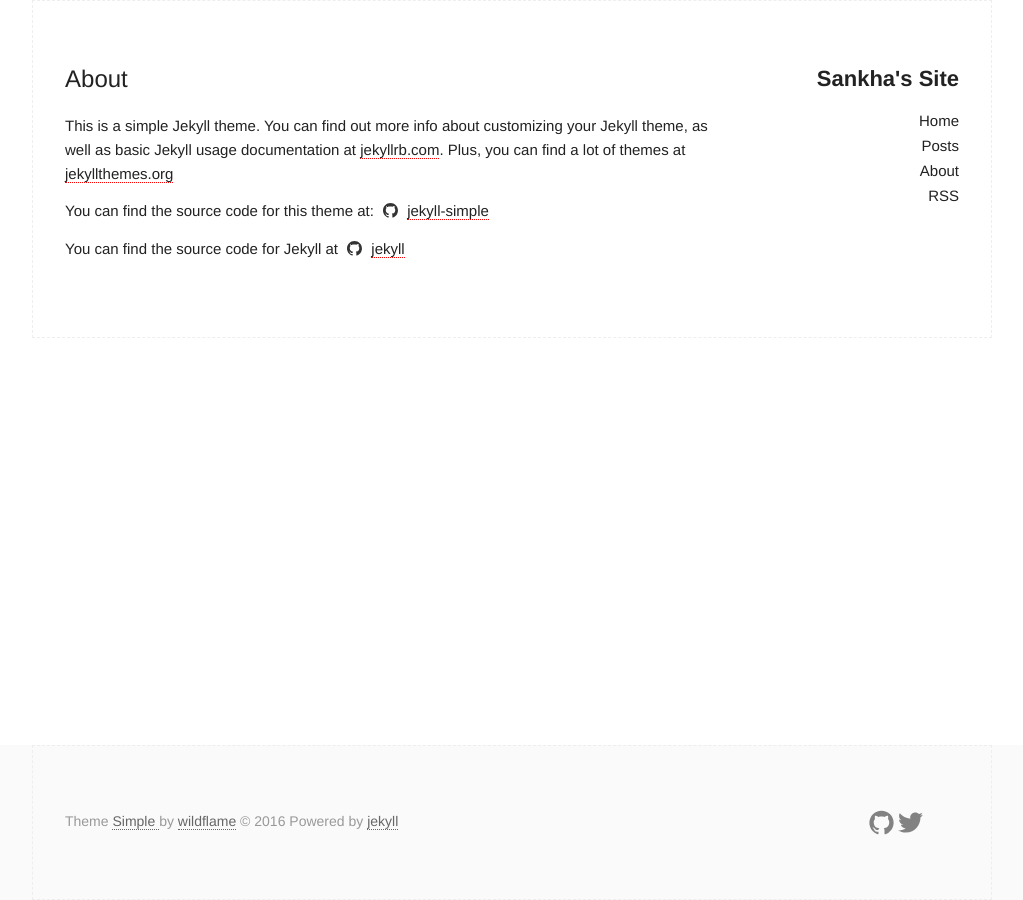
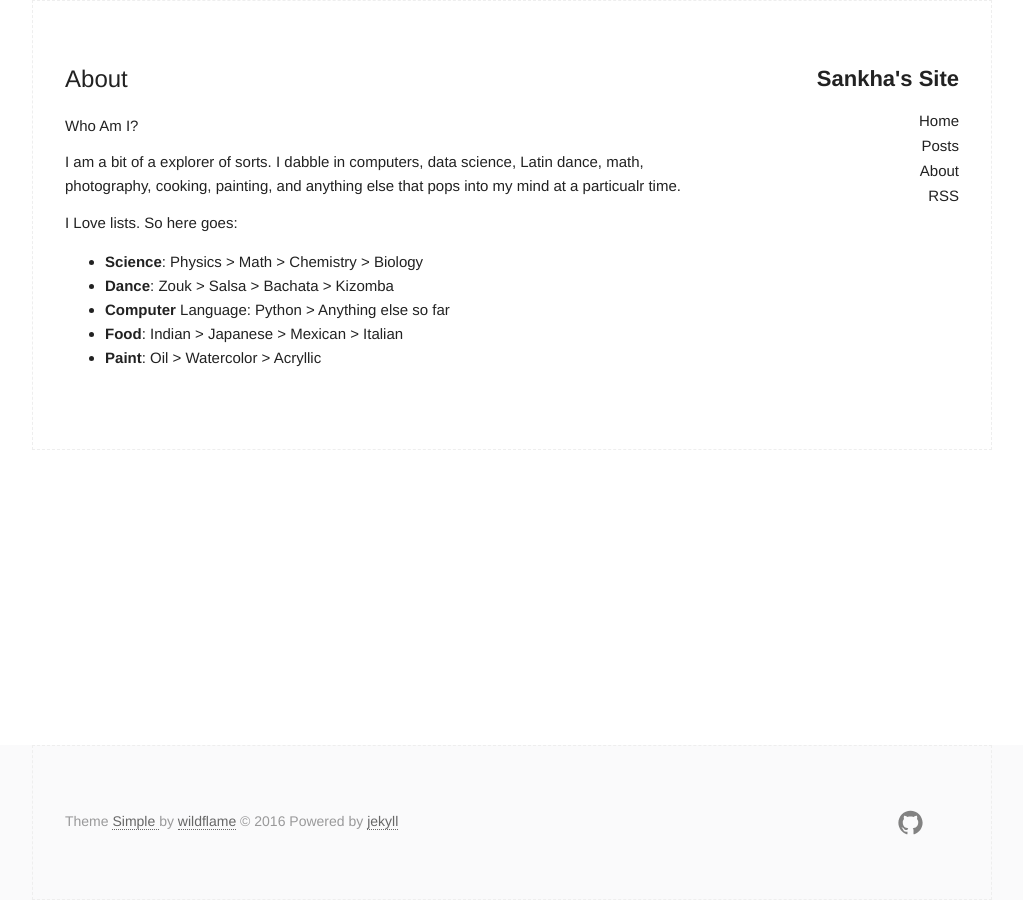
Before and after one commit to sankhaMukherjee/sankhaMukherjee.github.io, a Jekyll site: the page built from about.md, in a window 1280 px wide. Shown: the whole page, without its empty margins (128-1151 px from the left). Built offline with Jekyll 4.4.1, drawn with Linux system fonts in a browser that asks for light colours.

Commit message:
changed the about file

```diff
--- a/_config.yml
+++ b/_config.yml
@@ -1,7 +1,7 @@
 title: Sankha's Site
 exclude: ['Readme.md']
 
-twitter_username: omolluska
+# twitter_username: omolluska
 github_username:  sankhaMukherjee
 
 # Build settings
--- a/about.md
+++ b/about.md
@@ -4,8 +4,14 @@ title: About
 permalink: /about/
 ---
 
-This is a simple Jekyll theme. You can find out more info about customizing your Jekyll theme, as well as basic Jekyll usage documentation at [jekyllrb.com](http://jekyllrb.com/).  Plus, you can find a lot of themes at [jekyllthemes.org](http://jekyllthemes.org/)
+Who Am I?
 
-You can find the source code for this theme at: <data data-icon="ei-sc-github"></data>  [jekyll-simple](https://github.com/wild-flame/jekyll-simple)
+I am a bit of a explorer of sorts. I dabble in computers, data science, Latin dance, math, photography, cooking, painting, and anything else that pops into my mind at a particualr time.
 
-You can find the source code for Jekyll at <data data-icon="ei-sc-github"></data>  [jekyll](https://github.com/jekyll/jekyll)
+I Love lists. So here goes:
+
+ - **Science**: Physics > Math > Chemistry > Biology
+ - **Dance**: Zouk > Salsa > Bachata > Kizomba
+ - **Computer** Language: Python > Anything else so far
+ - **Food**: Indian > Japanese > Mexican > Italian
+ - **Paint**: Oil > Watercolor > Acryllic
```
